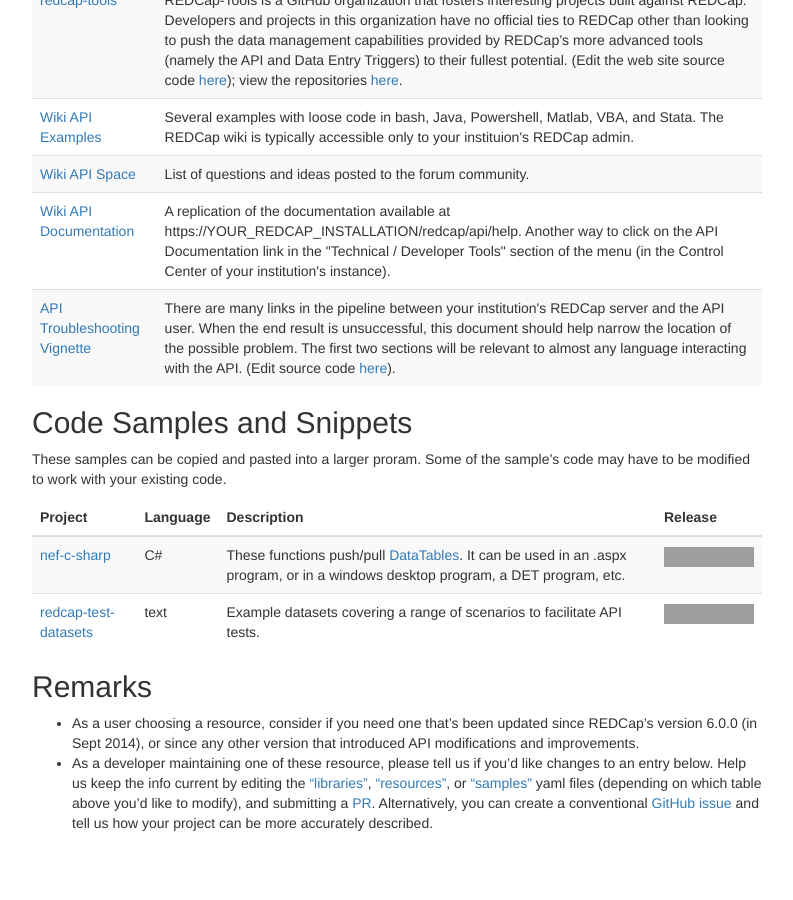
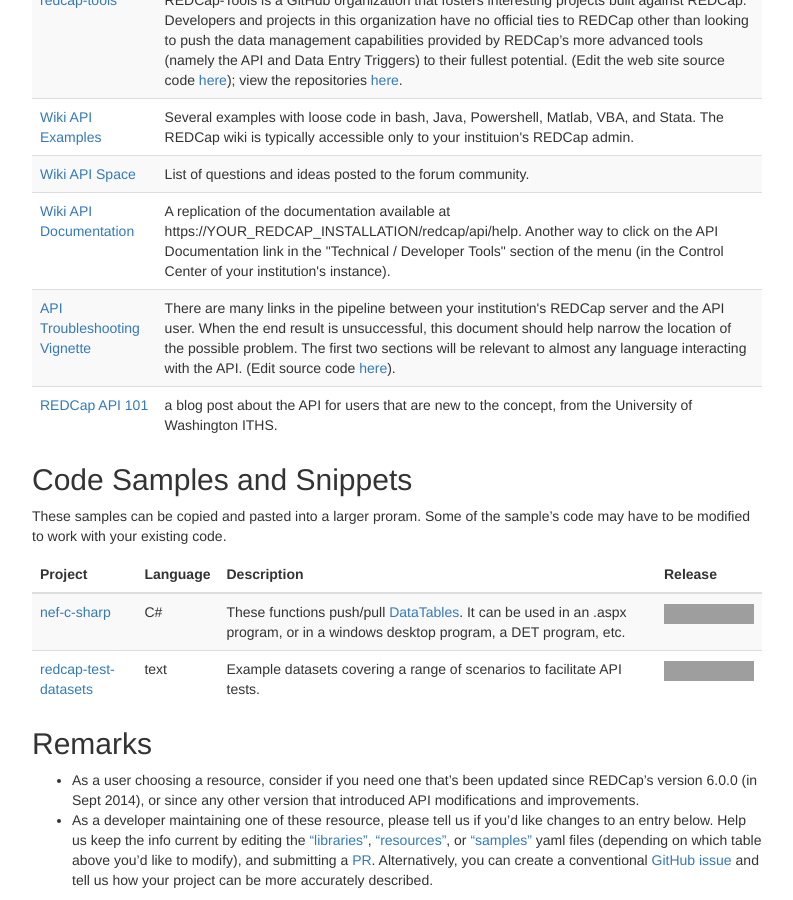
Before and after one commit to redcap-tools/redcap-tools.github.io, a Jekyll site: the page built from projects.md, in a window 1280 px wide and 900 px high, scrolled down 1080 px. Shown: the whole window, without its empty margins (243-1036 px from the left). Built offline with Jekyll 4.4.1, drawn with Linux system fonts in a browser that asks for light colours; before the commit the page ends 1923 px from its top, so only the background shows below that; grey boxes are pictures that could not be loaded.

Commit message:
UW ITHS tip of the day
https://community.projectredcap.org/articles/35721/redcap-api-101.html

```diff
--- a/_data/resources.yml
+++ b/_data/resources.yml
@@ -17,3 +17,6 @@
 - name: API Troubleshooting Vignette
   link: https://cdn.rawgit.com/OuhscBbmc/REDCapR/master/inst/doc/TroubleshootingApiCalls.html
   description: There are many links in the pipeline between your institution's REDCap server and the API user. When the end result is unsuccessful, this document should help narrow the location of the possible problem. The first two sections will be relevant to almost any language interacting with the API. (Edit source code <a href="https://github.com/OuhscBbmc/REDCapR/blob/master/vignettes/TroubleshootingApiCalls.Rmd">here</a>).
+- name: REDCap API 101
+  link: https://www.iths.org/blog/news/redcap-tip/redcap-api-101/
+  description:  a blog post about the API for users that are new to the concept, from the University of Washington ITHS.
```
